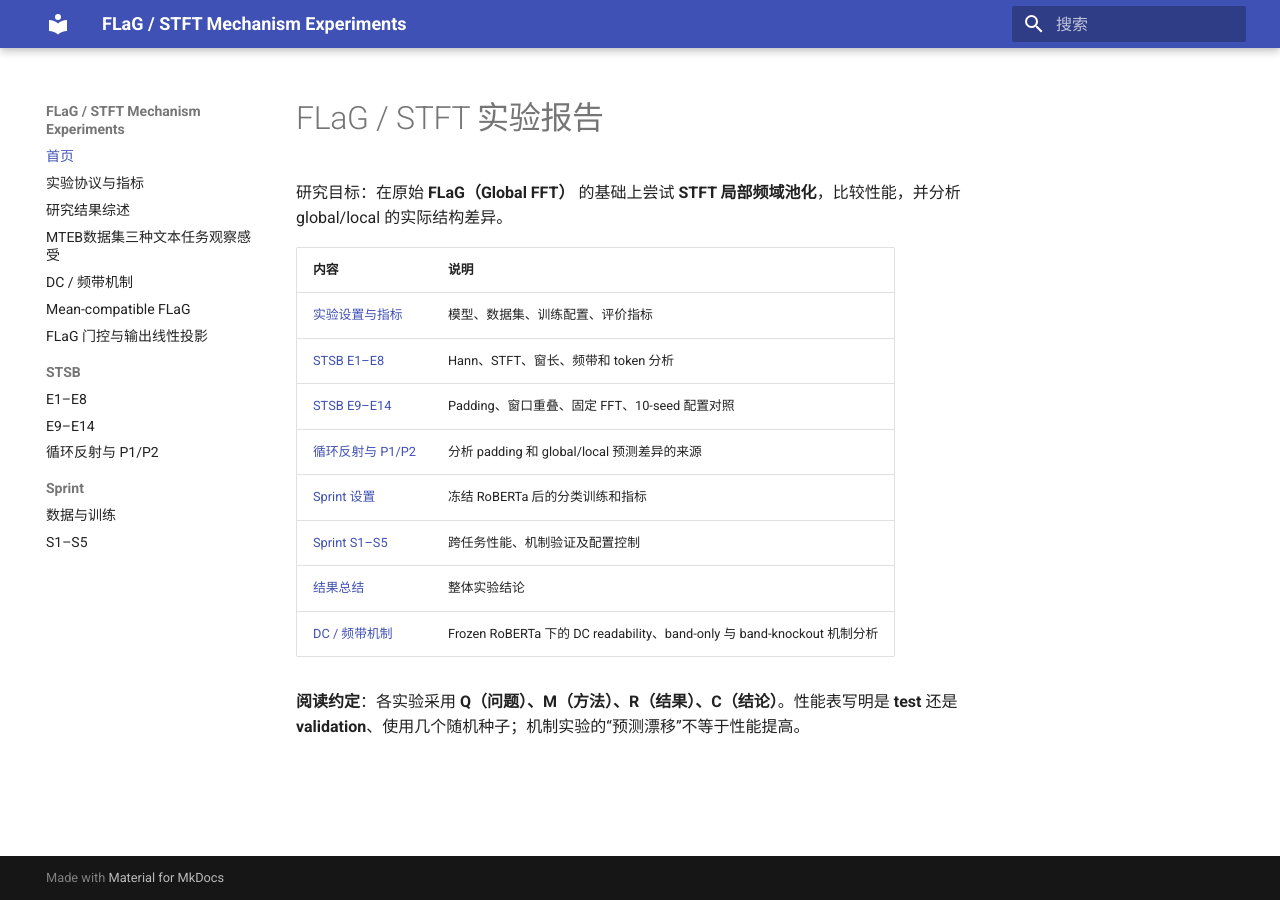
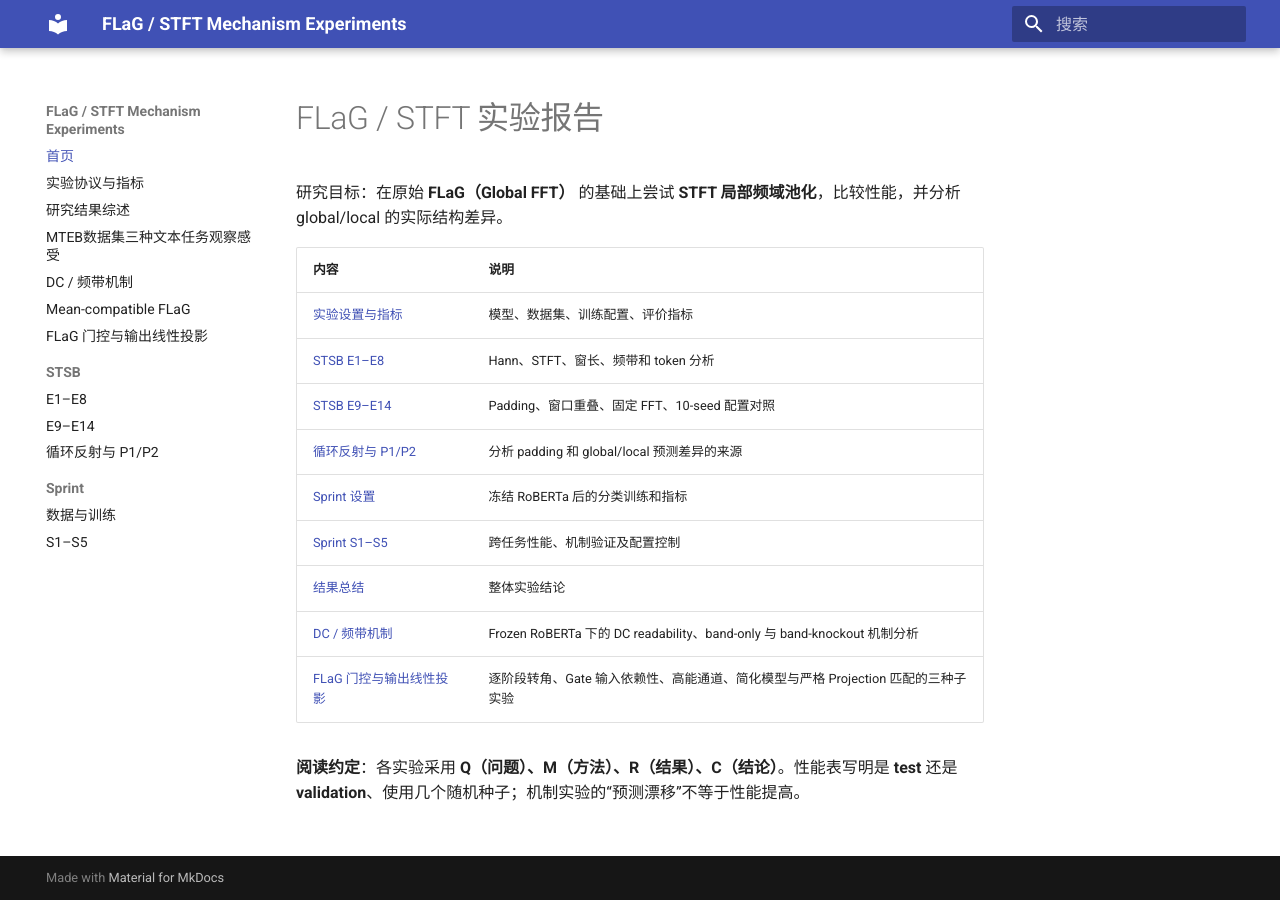
Before and after one commit to lumoswwr/FLaG-STFT-Notes, an MkDocs documentation site: the page built from docs/index.md, in a window 1280 px wide. Built offline with MkDocs 1.6.1 and Material for MkDocs 9.7.7, drawn with Linux system fonts in a browser that asks for light colours.

Commit message:
Link new gate and projection mechanism results into MkDocs report

```diff
--- a/docs/index.md
+++ b/docs/index.md
@@ -12,5 +12,6 @@
 | [Sprint S1–S5](sprint/02-experiments.md) | 跨任务性能、机制验证及配置控制 |
 | [结果总结](findings.md) | 整体实验结论 |
 | [DC / 频带机制](dc-frequency.md) | Frozen RoBERTa 下的 DC readability、band-only 与 band-knockout 机制分析 |
+| [FLaG 门控与输出线性投影](flag-gate-projection.md) | 逐阶段转角、Gate 输入依赖性、高能通道、简化模型与严格 Projection 匹配的三种子实验 |
 
 **阅读约定**：各实验采用 **Q（问题）、M（方法）、R（结果）、C（结论）**。性能表写明是 **test** 还是 **validation**、使用几个随机种子；机制实验的“预测漂移”不等于性能提高。
```
